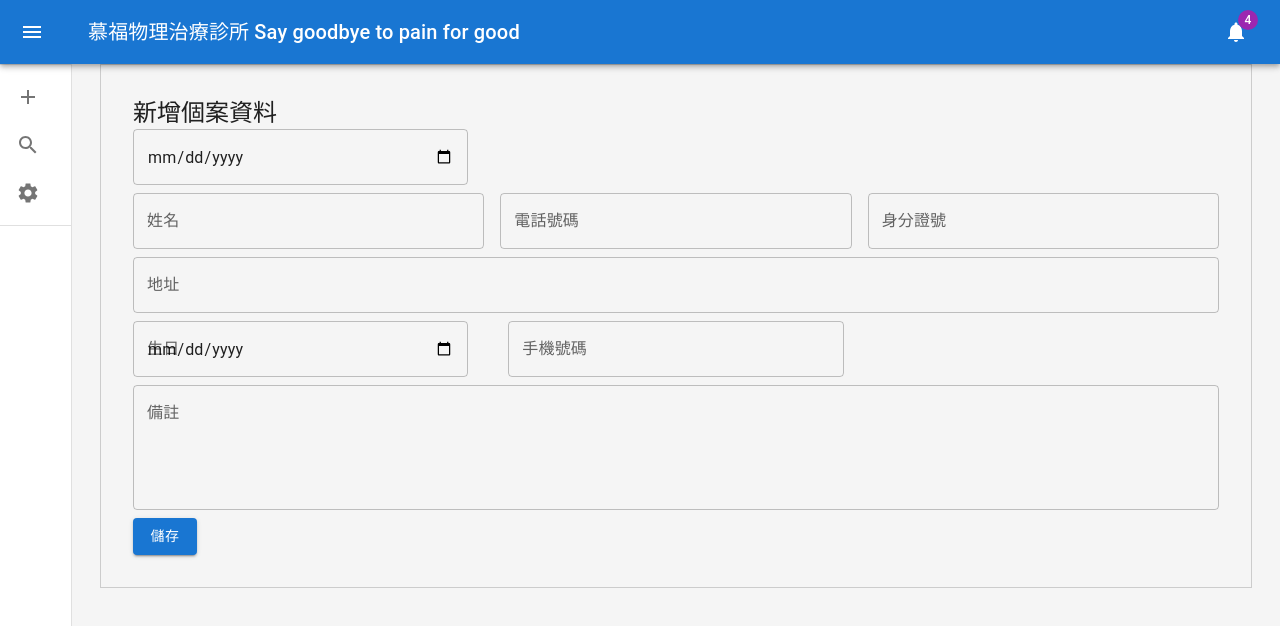
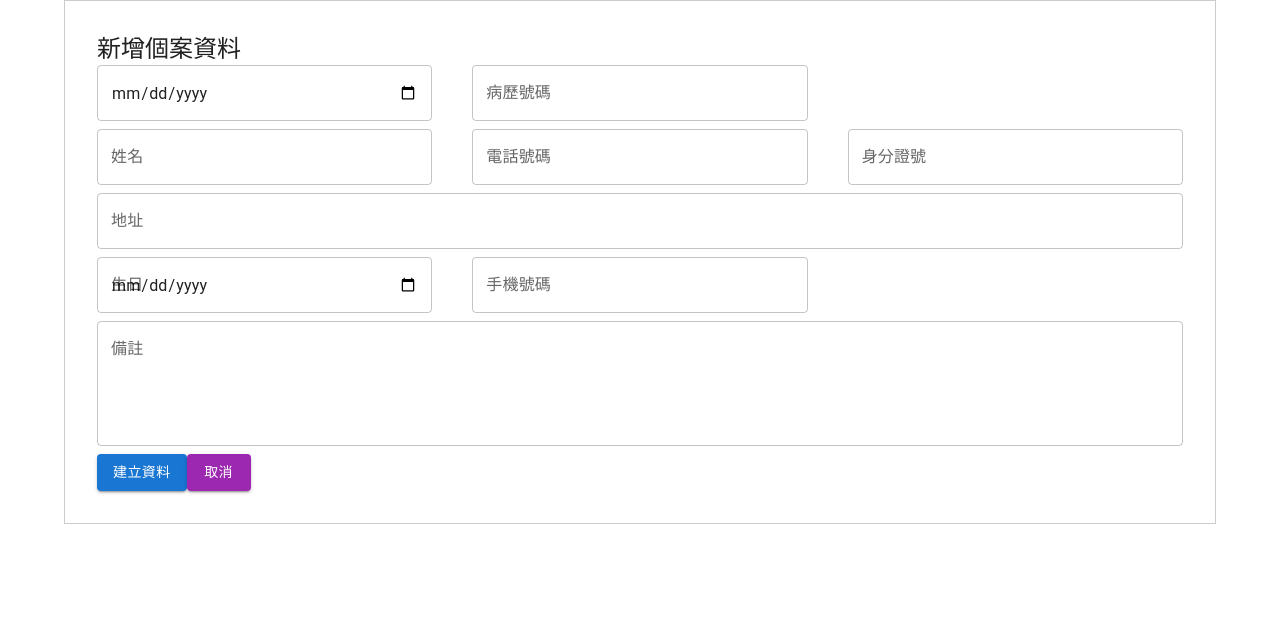
Before and after one commit to LillianChiang/mongodb-next, a Next.js app: page /addClientForm in a window 1280 px wide. Shown: the top 626 px of the page. Built offline with nearby package versions, Linux system fonts and the light colour scheme.

Commit message:
feat: Add a button and a new column in addClientForm

```diff
--- a/src/app/addClientForm/page.tsx
+++ b/src/app/addClientForm/page.tsx
@@ -1,9 +1,9 @@
 'use client';
 
 import React, { useState } from 'react';
+import { useRouter } from 'next/navigation';
 import { Container, Typography, TextField, Button, Grid } from '@mui/material';
 import { makeStyles } from '@material-ui/core/styles';
-import Navbar from '../components/DefaultLayout';
 
 const useStyles = makeStyles((theme) => ({
   form: {
@@ -19,6 +19,7 @@ const AddClientForm: React.FC = () => {
   const classes = useStyles();
   const [formData, setFormData] = useState({
     date: '',
+    MedNumber: '',
     name: '',
     phoneNumber: '',
     address: '',
@@ -28,6 +29,8 @@ const AddClientForm: React.FC = () => {
     notes: '',
   });
 
+  const router = useRouter();
+
   const handleChange = (e: React.ChangeEvent<HTMLInputElement>) => {
     const { name, value } = e.target;
     setFormData({
@@ -36,8 +39,11 @@ const AddClientForm: React.FC = () => {
     });
   };
 
+  const handleCancel = () => {
+    router.back();
+  };
+
   return (
-    <Navbar>
     <Container>
       <div className={classes.form}>
         <Typography variant="h5">新增個案資料</Typography>
@@ -53,8 +59,18 @@ const AddClientForm: React.FC = () => {
                 onChange={handleChange}
               />
             </Grid>
+            <Grid item xs={4}>
+              <TextField
+                fullWidth
+                id="MedNumber"
+                name="MedNumber"
+                label="病歷號碼"
+                value={formData.MedNumber}
+                onChange={handleChange}
+              />
             </Grid>
-            <Grid container spacing={2} className={classes.marginBottom}>
+          </Grid>
+          <Grid container spacing={5} className={classes.marginBottom}>
             <Grid item xs={4}>
               <TextField
                 fullWidth
@@ -133,12 +149,15 @@ const AddClientForm: React.FC = () => {
             className={classes.marginBottom}
           />
           <Button type="submit" variant="contained" color="primary">
-              儲存
+            建立資料
+          </Button>
+
+          <Button variant="contained" color="secondary" onClick={handleCancel}>
+            取消
           </Button>
         </form>
       </div>
     </Container>
-    </Navbar>
   );
 };
 
```
Lines whose indentation alone changed are shown as unchanged.
